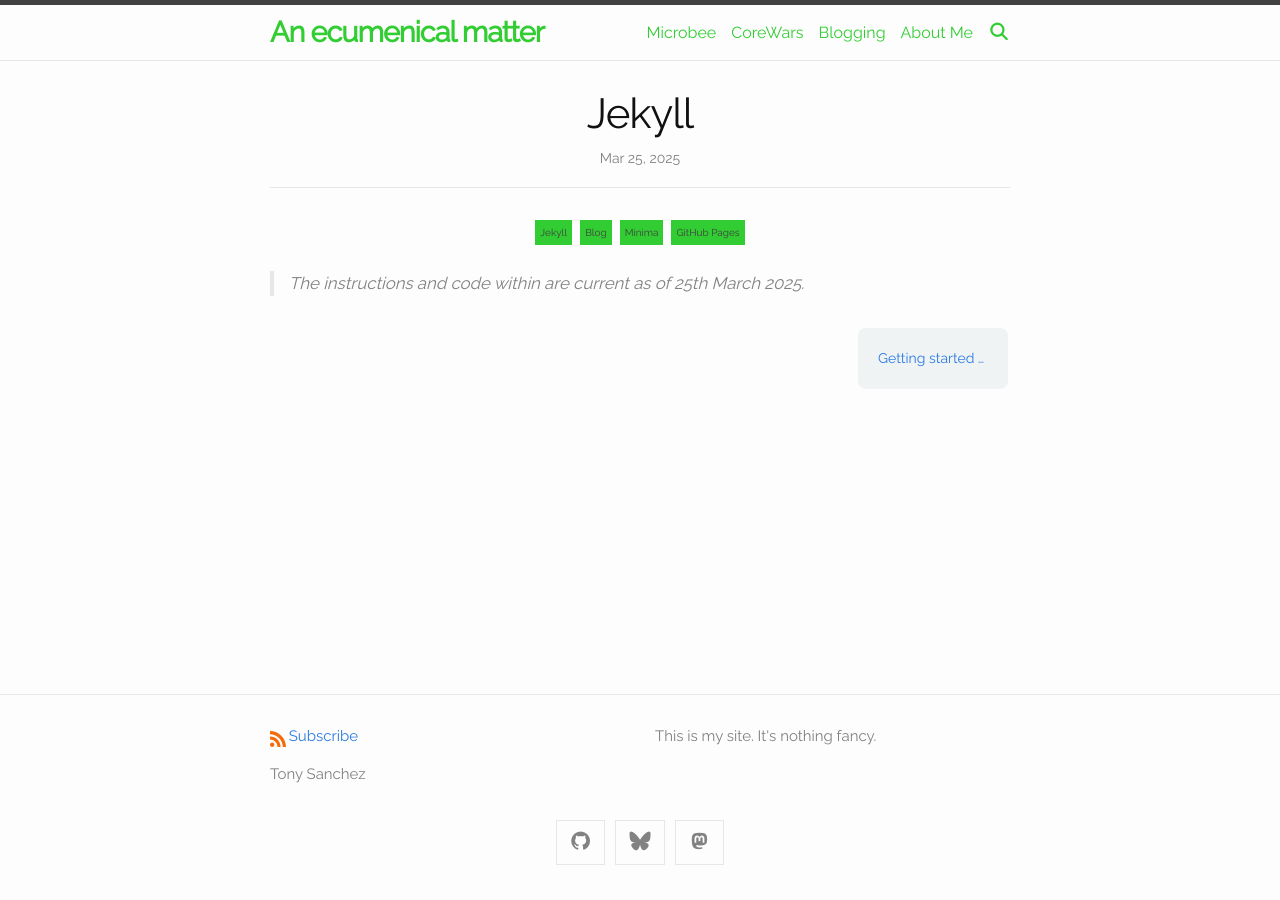
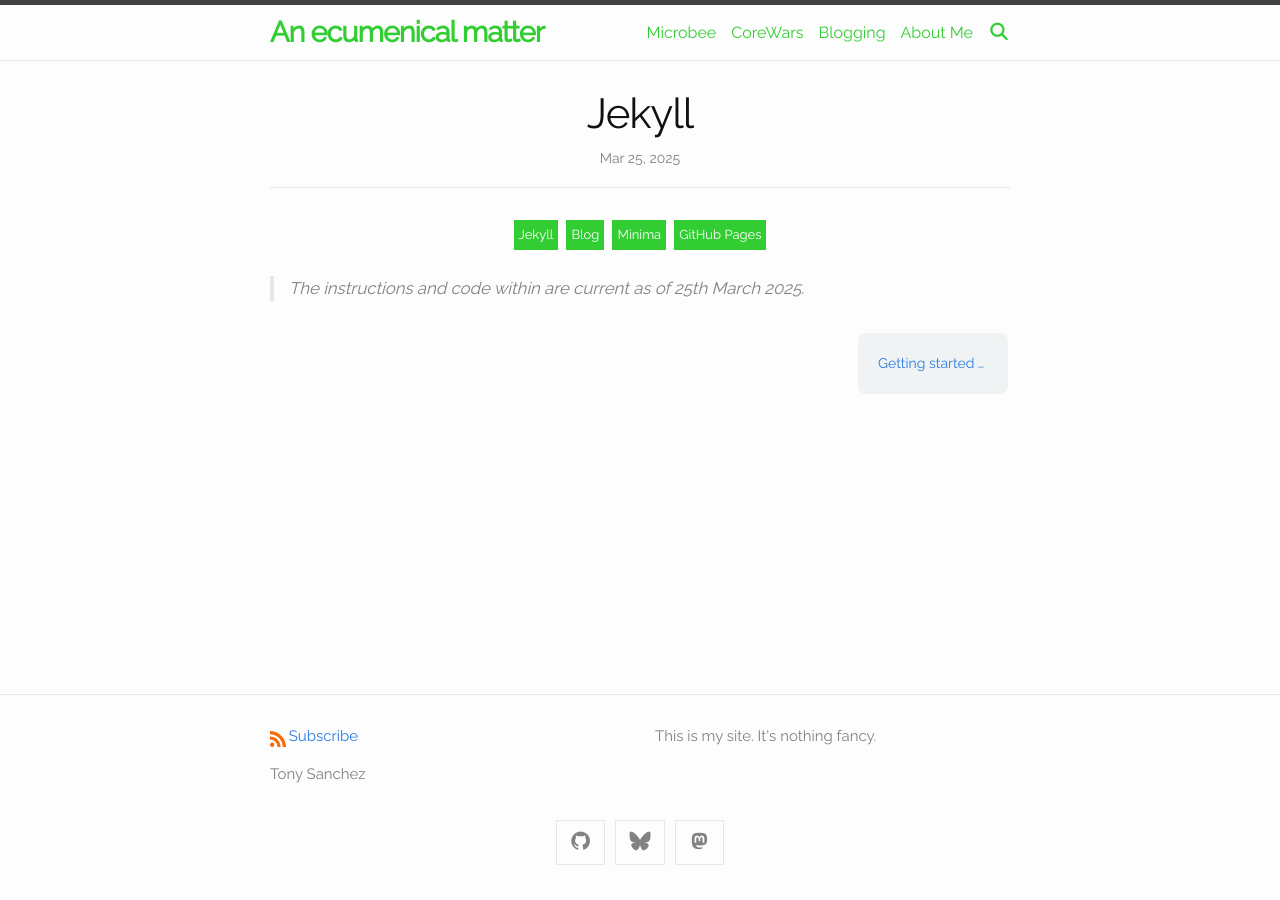
Before and after one commit to fatherdougalmaguire/fatherdougalmaguire.github.io, a Jekyll site: the page built from projects/blogging/_posts/2025-03-25-Jekyll.md, in a window 1280 px wide. Built offline with Jekyll 4.4.1, drawn with Linux system fonts in a browser that asks for light colours.

Commit message:
fixed tag size and colour

```diff
--- a/_sass/minima/custom-styles.scss
+++ b/_sass/minima/custom-styles.scss
@@ -18,12 +18,12 @@
 
 .tag-highlight {
   background-color: limegreen;
-  colour: white;
+  color: white;
   padding: 5px;
   text-align: center;
   text-decoration: none;
   display: inline-block;
-  font-size: 10px;
+  font-size: 13px;
   margin: 2px 2px;
   border-radius: 0px;
 }
```
Also changed, not shown: 6 other files.
